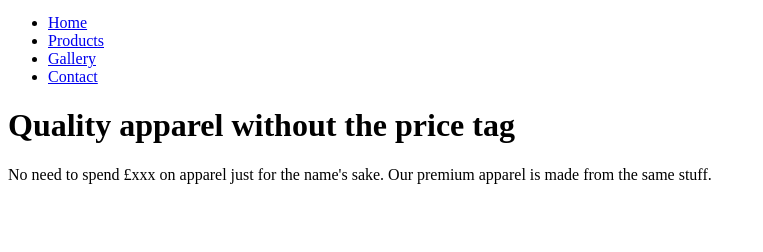
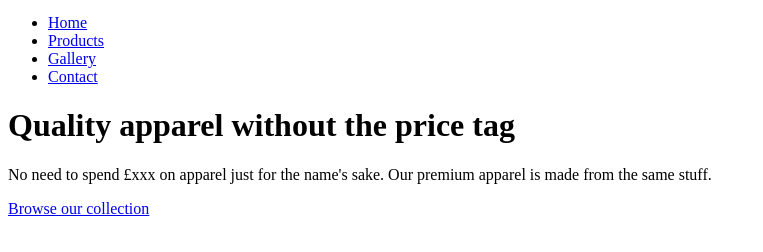
Before and after one commit to Germain712/Fauxica, a plain HTML site: page index.html in a window 1280 px wide. Shown: the part 54-306 px from the top of the page, without its empty margins (0-763 px from the left). Drawn offline with Linux system fonts and the light colour scheme.

Commit message:
added some text to the primary-cta button

```diff
--- a/index.html
+++ b/index.html
@@ -29,7 +29,9 @@
           No need to spend £xxx on apparel just for the name's sake. Our premium
           apparel is made from the same stuff.
         </p>
-        <div class="cta-btns"></div>
+        <div class="cta-btns">
+          <a href="#" class="primary-cta">Browse our collection</a>
+        </div>
       </div>
       <div class="right-col"></div>
     </main>
```
